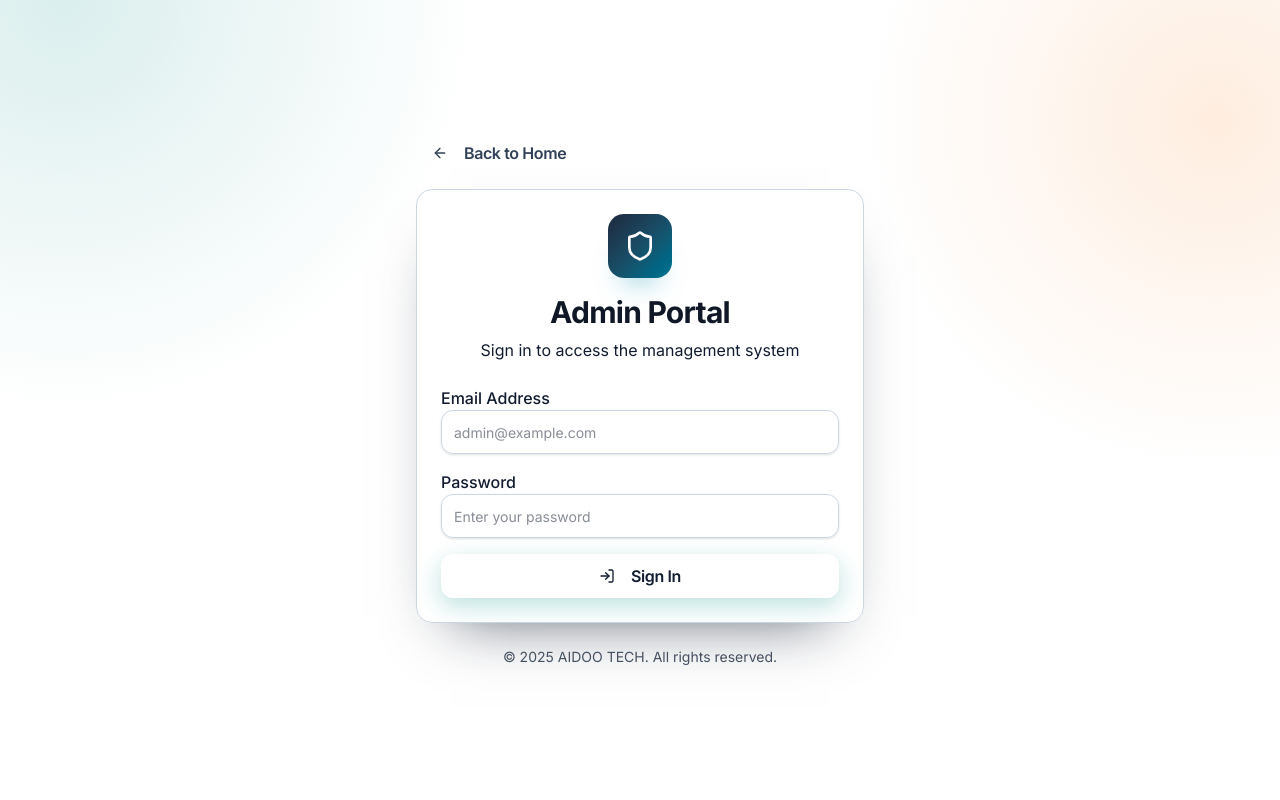
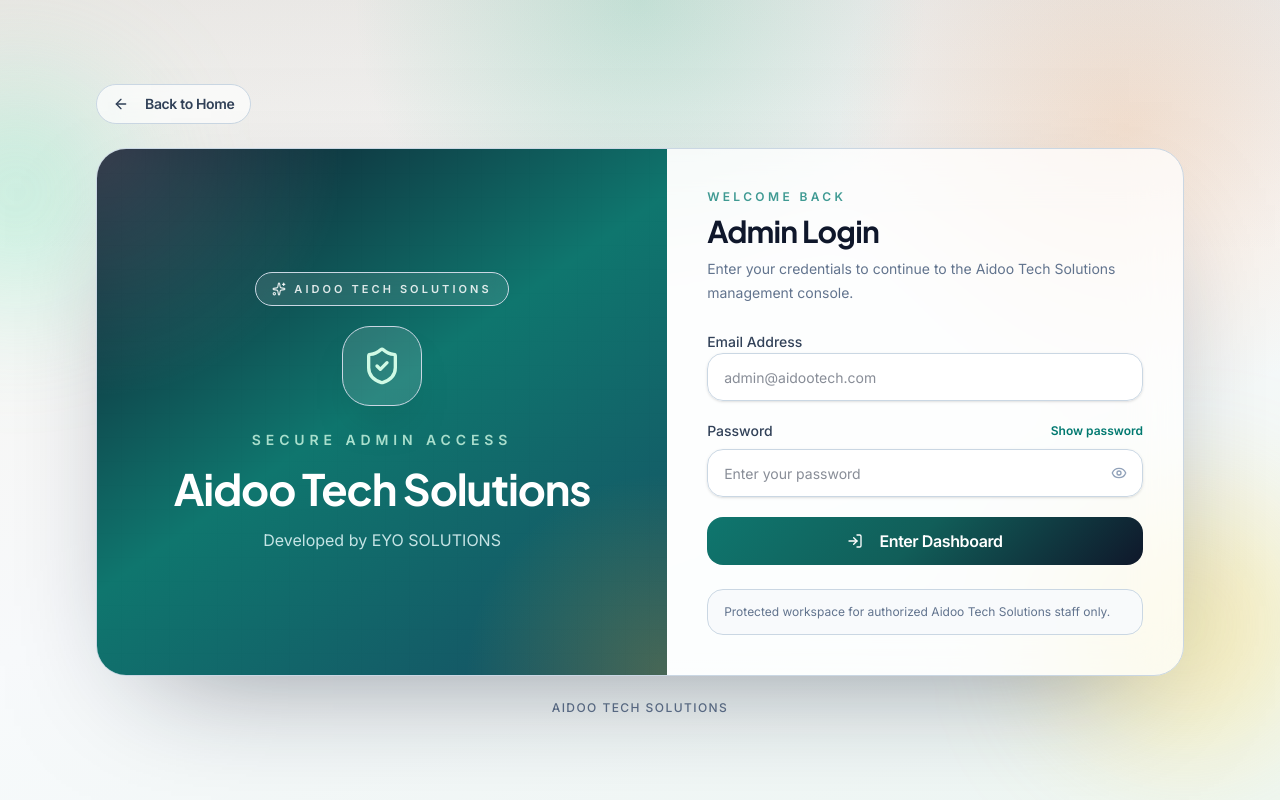
Before and after one commit to hirepurchase/hirepurcahse, a Next.js app: page /admin-login in a window 1280 px wide. Built offline with nearby package versions, Linux system fonts and the light colour scheme.

Commit message:
loginupdate

```diff
--- a/src/app/admin-login/page.tsx
+++ b/src/app/admin-login/page.tsx
@@ -3,11 +3,20 @@
 import { useState } from "react";
 import { useRouter } from "next/navigation";
 import { Button } from "@/components/ui/button";
-import { Card, CardContent, CardDescription, CardHeader, CardTitle } from "@/components/ui/card";
 import { Input } from "@/components/ui/input";
 import { Label } from "@/components/ui/label";
 import { Alert, AlertDescription } from "@/components/ui/alert";
-import { Shield, ArrowLeft, LogIn, AlertCircle } from "lucide-react";
+import {
+  AlertCircle,
+  ArrowLeft,
+  Eye,
+  EyeOff,
+  LogIn,
+  ShieldCheck,
+  Sparkles,
+  Workflow,
+  ChartNoAxesCombined,
+} from "lucide-react";
 
 export default function AdminLoginPage() {
   const router = useRouter();
@@ -15,6 +24,7 @@ export default function AdminLoginPage() {
   const [password, setPassword] = useState("");
   const [isLoading, setIsLoading] = useState(false);
   const [error, setError] = useState("");
+  const [showPassword, setShowPassword] = useState(false);
 
   const handleSubmit = async (e: React.FormEvent) => {
     e.preventDefault();
@@ -22,7 +32,8 @@ export default function AdminLoginPage() {
     setIsLoading(true);
 
     try {
-      const API_URL = process.env.NEXT_PUBLIC_API_URL || 'http://localhost:5000/api';
+      const API_URL =
+        process.env.NEXT_PUBLIC_API_URL || "http://localhost:5000/api";
       const response = await fetch(`${API_URL}/auth/admin/login`, {
         method: "POST",
         headers: {
@@ -39,14 +50,15 @@ export default function AdminLoginPage() {
       const { token, user } = await response.json();
 
       // Store auth data
-      if (typeof window !== 'undefined') {
-        localStorage.setItem('token', token);
-        localStorage.setItem('user', JSON.stringify(user));
-        localStorage.setItem('userType', 'admin');
-        window.location.href = '/admin/dashboard';
+      if (typeof window !== "undefined") {
+        localStorage.setItem("token", token);
+        localStorage.setItem("user", JSON.stringify(user));
+        localStorage.setItem("userType", "admin");
+        window.location.href = "/admin/dashboard";
       }
     } catch (err: unknown) {
-      const message = err instanceof Error ? err.message : "Invalid credentials";
+      const message =
+        err instanceof Error ? err.message : "Invalid credentials";
       setError(message || "Invalid credentials");
     } finally {
       setIsLoading(false);
@@ -54,48 +66,83 @@ export default function AdminLoginPage() {
   };
 
   return (
-    <div className="min-h-screen flex items-center justify-center p-4">
-      <div className="w-full max-w-md">
-        {/* Back to Home Button */}
+    <div className="relative min-h-screen overflow-hidden bg-[#f5f3ee]">
+      <div className="absolute inset-0 bg-[radial-gradient(circle_at_top,rgba(16,185,129,0.18),transparent_28%),radial-gradient(circle_at_88%_16%,rgba(251,146,60,0.20),transparent_22%),linear-gradient(160deg,#f7f4ef_0%,#f8fafc_52%,#eef7f4_100%)]" />
+      <div className="absolute -left-24 top-20 h-56 w-56 rounded-full bg-emerald-300/30 blur-3xl" />
+      <div className="absolute bottom-12 right-[-2rem] h-64 w-64 rounded-full bg-amber-300/30 blur-3xl" />
+      <div className="absolute inset-x-0 top-0 h-64 bg-[linear-gradient(to_bottom,rgba(15,23,42,0.06),transparent)]" />
+
+      <main className="page-shell relative mx-auto flex min-h-screen w-full max-w-6xl flex-col justify-center px-4 py-6 sm:px-6 lg:px-8">
+        <div className="mb-5 flex justify-center sm:mb-6 lg:justify-start">
           <Button
             variant="ghost"
-          className="mb-4 text-sm sm:text-base text-slate-700"
-          onClick={() => router.push('/')}
+            className="group rounded-full border border-slate-200/70 bg-white/70 px-4 text-sm text-slate-700 backdrop-blur-md transition hover:bg-white"
+            onClick={() => router.push("/")}
           >
-          <ArrowLeft className="mr-2 h-4 w-4" />
+            <ArrowLeft className="mr-2 h-4 w-4 transition group-hover:-translate-x-0.5" />
             Back to Home
           </Button>
+        </div>
 
-        <Card className="border-white/70 bg-white/90 shadow-[0_30px_60px_-36px_rgba(15,23,42,0.7)]">
-          <CardHeader className="space-y-3 sm:space-y-4 pb-4 sm:pb-6 px-4 sm:px-6">
-            <div className="flex justify-center">
-              <div className="w-14 h-14 sm:w-16 sm:h-16 bg-gradient-to-br from-slate-800 to-cyan-700 rounded-2xl flex items-center justify-center shadow-[0_20px_30px_-20px_rgba(8,145,178,0.75)]">
-                <Shield className="h-7 w-7 sm:h-8 sm:w-8 text-white" />
+        <section className="overflow-hidden rounded-[30px] border border-white/80 bg-white/72 shadow-[0_45px_120px_-55px_rgba(15,23,42,0.5)] backdrop-blur-xl">
+          <div className="grid lg:grid-cols-[1.05fr_0.95fr]">
+            <div className="relative overflow-hidden bg-[linear-gradient(145deg,#0f172a_0%,#0f766e_48%,#164e63_100%)] px-6 py-8 text-white sm:px-8 sm:py-10 lg:px-10 lg:py-12">
+              <div className="absolute inset-0 bg-[radial-gradient(circle_at_top_left,rgba(255,255,255,0.16),transparent_32%),radial-gradient(circle_at_bottom_right,rgba(251,191,36,0.22),transparent_26%)]" />
+              <div className="surface-grid absolute inset-0 opacity-15" />
+              <div className="relative flex h-full flex-col items-center justify-center text-center">
+                <div className="mb-5 inline-flex items-center gap-2 rounded-full border border-white/20 bg-white/10 px-4 py-2 text-[11px] font-semibold uppercase tracking-[0.28em] text-white/85 backdrop-blur">
+                  <Sparkles className="h-3.5 w-3.5" />
+                  Aidoo Tech Solutions
+                </div>
+
+                <div className="mb-6 flex h-[4.5rem] w-[4.5rem] items-center justify-center rounded-[28px] border border-white/15 bg-white/12 shadow-[0_25px_50px_-30px_rgba(0,0,0,0.7)] sm:h-20 sm:w-20">
+                  <ShieldCheck className="h-9 w-9 text-emerald-100 sm:h-10 sm:w-10" />
+                </div>
+
+                <p className="mb-3 text-sm font-semibold uppercase tracking-[0.35em] text-emerald-100/80">
+                  Secure Admin Access
+                </p>
+                <h1 className="max-w-md text-3xl font-extrabold leading-tight text-white sm:text-4xl lg:text-[2.7rem]">
+                  Aidoo Tech Solutions
+                </h1>
+                <p className="mt-3 max-w-md text-balance text-sm leading-6 text-cyan-50/82 sm:text-base">
+Developed by EYO SOLUTIONS
+                </p>
               </div>
             </div>
-            <div className="text-center">
-              <CardTitle className="text-2xl sm:text-3xl font-bold text-gray-900">
-                Admin Portal
-              </CardTitle>
-              <CardDescription className="text-sm sm:text-base mt-2">
-                Sign in to access the management system
-              </CardDescription>
+
+            <div className="flex items-center px-5 py-6 sm:px-8 sm:py-8 lg:px-10 lg:py-10">
+              <div className="mx-auto w-full max-w-md">
+                <div className="mb-6 text-center lg:text-left">
+                  <p className="text-xs font-semibold uppercase tracking-[0.28em] text-teal-700/75">
+                    Welcome Back
+                  </p>
+                  <h2 className="mt-2 text-3xl font-extrabold text-slate-900">
+                    Admin Login
+                  </h2>
+                  <p className="mt-2 text-sm leading-6 text-slate-500">
+                    Enter your credentials to continue to the Aidoo Tech
+                    Solutions management console.
+                  </p>
                 </div>
-          </CardHeader>
 
-          <CardContent className="space-y-4 sm:space-y-6 px-4 sm:px-6 pb-6">
-            {/* Error Message */}
                 {error && (
-              <Alert variant="destructive">
+                  <Alert className="mb-5 border-red-200 bg-red-50/90 text-red-700">
                     <AlertCircle className="h-4 w-4" />
-                <AlertDescription className="text-sm">{error}</AlertDescription>
+                    <AlertDescription className="text-sm">
+                      {error}
+                    </AlertDescription>
                   </Alert>
                 )}
 
-            {/* Login Form */}
-            <form onSubmit={handleSubmit} className="space-y-4">
+                <form onSubmit={handleSubmit} className="space-y-5">
                   <div className="space-y-2">
-                <Label htmlFor="email" className="text-sm sm:text-base">Email Address</Label>
+                    <Label
+                      htmlFor="email"
+                      className="text-sm font-medium text-slate-700"
+                    >
+                      Email Address
+                    </Label>
                     <Input
                       id="email"
                       type="email"
@@ -103,29 +150,59 @@ export default function AdminLoginPage() {
                       onChange={(e) => setEmail(e.target.value)}
                       required
                       disabled={isLoading}
-                  placeholder="admin@example.com"
-                  className="h-10 sm:h-11 text-sm sm:text-base"
+                      placeholder="admin@aidootech.com"
+                      className="h-12 rounded-2xl border-slate-200 bg-white/90 px-4 text-base shadow-sm transition focus:border-teal-500 focus:ring-2 focus:ring-teal-500/20"
                     />
                   </div>
 
                   <div className="space-y-2">
-                <Label htmlFor="password" className="text-sm sm:text-base">Password</Label>
+                    <div className="flex items-center justify-between gap-3">
+                      <Label
+                        htmlFor="password"
+                        className="text-sm font-medium text-slate-700"
+                      >
+                        Password
+                      </Label>
+                      <button
+                        type="button"
+                        onClick={() => setShowPassword((value) => !value)}
+                        className="text-xs font-semibold text-teal-700 transition hover:text-teal-800"
+                      >
+                        {showPassword ? "Hide password" : "Show password"}
+                      </button>
+                    </div>
+                    <div className="relative">
                       <Input
                         id="password"
-                  type="password"
+                        type={showPassword ? "text" : "password"}
                         value={password}
                         onChange={(e) => setPassword(e.target.value)}
                         required
                         disabled={isLoading}
                         placeholder="Enter your password"
-                  className="h-10 sm:h-11 text-sm sm:text-base"
+                        className="h-12 rounded-2xl border-slate-200 bg-white/90 px-4 pr-12 text-base shadow-sm transition focus:border-teal-500 focus:ring-2 focus:ring-teal-500/20"
                       />
+                      <button
+                        type="button"
+                        onClick={() => setShowPassword((value) => !value)}
+                        className="absolute inset-y-0 right-0 flex w-12 items-center justify-center text-slate-400 transition hover:text-slate-600"
+                        aria-label={
+                          showPassword ? "Hide password" : "Show password"
+                        }
+                      >
+                        {showPassword ? (
+                          <EyeOff className="h-4 w-4" />
+                        ) : (
+                          <Eye className="h-4 w-4" />
+                        )}
+                      </button>
+                    </div>
                   </div>
 
                   <Button
                     type="submit"
                     disabled={isLoading}
-                className="w-full h-10 sm:h-11 text-sm sm:text-base"
+                    className="h-12 w-full rounded-2xl bg-[linear-gradient(135deg,#0f766e_0%,#115e59_48%,#0f172a_100%)] text-base font-semibold text-white shadow-[0_25px_40px_-24px_rgba(15,118,110,0.9)] transition hover:brightness-110"
                   >
                     {isLoading ? (
                       <>
@@ -135,19 +212,25 @@ export default function AdminLoginPage() {
                     ) : (
                       <>
                         <LogIn className="mr-2 h-4 w-4" />
-                    Sign In
+                        Enter Dashboard
                       </>
                     )}
                   </Button>
                 </form>
-          </CardContent>
-        </Card>
 
-        {/* Footer */}
-        <div className="mt-4 sm:mt-6 text-center text-xs sm:text-sm text-gray-600 px-4">
-          <p>&copy; 2025 AIDOO TECH. All rights reserved.</p>
+                <div className="mt-6 rounded-2xl border border-slate-200/80 bg-slate-50/90 px-4 py-3 text-center text-xs leading-5 text-slate-500 lg:text-left">
+                  Protected workspace for authorized Aidoo Tech Solutions staff
+                  only.
                 </div>
               </div>
             </div>
+          </div>
+        </section>
+
+        <div className="mt-5 text-center text-xs font-medium tracking-[0.12em] text-slate-500 sm:mt-6">
+          AIDOO TECH SOLUTIONS
+        </div>
+      </main>
+    </div>
   );
 }
--- a/src/app/page.tsx
+++ b/src/app/page.tsx
@@ -1,178 +1,92 @@
 "use client";
 
-import { useState } from "react";
 import { useRouter } from "next/navigation";
-import { ArrowRight, CreditCard, FileText, Menu, ShieldCheck, ShoppingCart, Users, X } from "lucide-react";
+import { ArrowRight, ShieldCheck, ShoppingCart, Users } from "lucide-react";
 import { Button } from "@/components/ui/button";
-import { Card, CardContent, CardDescription, CardHeader, CardTitle } from "@/components/ui/card";
-
-const highlights = [
-  {
-    title: "Customer Management",
-    description: "Complete customer lifecycle, onboarding, and account visibility.",
-    icon: Users,
-  },
-  {
-    title: "Contract Intelligence",
-    description: "Track schedules, balances, and contract performance in one flow.",
-    icon: FileText,
-  },
-  {
-    title: "Integrated Payments",
-    description: "Built for mobile money with live status and retry handling.",
-    icon: CreditCard,
-  },
-];
 
 export default function Home() {
   const router = useRouter();
-  const [mobileMenuOpen, setMobileMenuOpen] = useState(false);
 
   return (
-    <div className="min-h-screen">
-      <header className="sticky top-0 z-50 border-b border-white/60 bg-white/80 backdrop-blur-md">
-        <div className="mx-auto flex h-16 max-w-7xl items-center justify-between px-4 sm:px-6">
+    <div className="relative min-h-screen overflow-hidden bg-[#f6f4ee]">
+      <div className="absolute inset-0 bg-[radial-gradient(circle_at_top,rgba(13,148,136,0.14),transparent_28%),radial-gradient(circle_at_85%_20%,rgba(251,146,60,0.16),transparent_20%),linear-gradient(180deg,#f8f6f1_0%,#f8fafc_55%,#eef7f4_100%)]" />
+      <div className="absolute -left-24 top-16 h-52 w-52 rounded-full bg-emerald-300/25 blur-3xl" />
+      <div className="absolute bottom-10 right-[-2rem] h-56 w-56 rounded-full bg-amber-200/30 blur-3xl" />
+
+      <div className="relative mx-auto flex min-h-screen max-w-5xl flex-col px-4 py-6 sm:px-6">
+        <header className="flex items-center justify-between">
           <button
-            className="flex items-center gap-2"
+            className="flex items-center gap-3 text-left"
             onClick={() => router.push("/")}
           >
-            <div className="flex h-9 w-9 items-center justify-center rounded-xl bg-primary text-primary-foreground shadow-[0_12px_28px_-14px_rgba(13,148,136,0.75)]">
+            <div className="flex h-11 w-11 items-center justify-center rounded-2xl bg-[linear-gradient(135deg,#0f766e_0%,#0f172a_100%)] text-white shadow-[0_18px_40px_-22px_rgba(15,118,110,0.85)]">
               <ShoppingCart className="h-5 w-5" />
             </div>
-            <div className="text-left">
-              <p className="text-sm font-semibold tracking-tight text-slate-900">AIDOO TECH</p>
-              <p className="text-[11px] uppercase tracking-[0.2em] text-slate-500">Hire Purchase OS</p>
+            <div>
+              <p className="text-sm font-semibold tracking-tight text-slate-900">
+                AIDOO TECH
+              </p>
+              <p className="text-[11px] uppercase tracking-[0.24em] text-slate-500">
+                Hire Purchase
+              </p>
             </div>
           </button>
 
-          <nav className="hidden items-center gap-3 md:flex">
-            <Button variant="ghost" onClick={() => router.push("/customer-login")}>
-              Customer Portal
-            </Button>
-            <Button onClick={() => router.push("/admin-login")}>
-              Admin Portal
-            </Button>
-          </nav>
+          <Button
+            variant="ghost"
+            className="hidden text-slate-700 sm:inline-flex"
+            onClick={() => router.push("/admin-login")}
+          >
+            Admin Login
+          </Button>
+        </header>
 
-          <button
-            className="rounded-xl border border-slate-200 bg-white p-2 md:hidden"
-            onClick={() => setMobileMenuOpen((prev) => !prev)}
-            aria-label="Toggle menu"
-          >
-            {mobileMenuOpen ? <X className="h-5 w-5 text-slate-700" /> : <Menu className="h-5 w-5 text-slate-700" />}
-          </button>
-        </div>
-        {mobileMenuOpen && (
-          <div className="border-t border-slate-200 bg-white px-4 py-3 md:hidden">
-            <div className="flex flex-col gap-2">
+        <main className="flex flex-1 items-center justify-center py-10 sm:py-14">
+          <section className="w-full max-w-3xl rounded-[32px] border border-white/80 bg-white/76 px-6 py-10 text-center shadow-[0_40px_110px_-54px_rgba(15,23,42,0.45)] backdrop-blur-xl sm:px-10 sm:py-14">
+            <div className="mx-auto inline-flex items-center gap-2 rounded-full border border-emerald-200 bg-emerald-50 px-4 py-2 text-[11px] font-semibold uppercase tracking-[0.24em] text-emerald-800">
+              <ShieldCheck className="h-3.5 w-3.5" />
+              Aidoo Tech Solutions
+            </div>
+
+            <h1 className="mt-6 text-balance text-4xl font-extrabold leading-tight text-slate-900 sm:text-5xl lg:text-6xl">
+              Access to your Hire purchase workspace.
+            </h1>
+
+            <p className="mx-auto mt-4 max-w-xl text-balance text-sm leading-7 text-slate-600 sm:text-base">
+              Manage operations from the admin portal or track repayments from
+              the customer portal.
+            </p>
+
+            <div className="mx-auto mt-8 flex max-w-md flex-col gap-3 sm:flex-row">
               <Button
-                variant="ghost"
-                className="justify-start"
-                onClick={() => {
-                  router.push("/customer-login");
-                  setMobileMenuOpen(false);
-                }}
+                size="lg"
+                className="flex-1 rounded-2xl bg-[linear-gradient(135deg,#0f766e_0%,#115e59_48%,#0f172a_100%)] shadow-[0_24px_40px_-24px_rgba(15,118,110,0.9)]"
+                onClick={() => router.push("/admin-login")}
               >
+                Admin Portal
+                <ArrowRight className="h-4 w-4" />
+              </Button>
+              <Button
+                size="lg"
+                variant="outline"
+                className="flex-1 rounded-2xl border-slate-200 bg-white/90"
+                onClick={() => router.push("/customer-login")}
+              >
+                <Users className="h-4 w-4" />
                 Customer Portal
               </Button>
-              <Button
-                className="justify-start"
-                onClick={() => {
-                  router.push("/admin-login");
-                  setMobileMenuOpen(false);
-                }}
-              >
-                Admin Portal
-              </Button>
-            </div>
-          </div>
-        )}
-      </header>
-
-      <main className="mx-auto max-w-7xl px-4 pb-16 pt-10 sm:px-6 lg:pt-14">
-        <section className="relative overflow-hidden rounded-[2rem] border border-white/70 bg-white/80 p-7 shadow-[0_30px_80px_-45px_rgba(15,23,42,0.65)] backdrop-blur-md sm:p-10 lg:p-14">
-          <div className="absolute -left-24 top-0 h-56 w-56 rounded-full bg-cyan-300/40 blur-3xl" />
-          <div className="absolute -right-20 bottom-0 h-64 w-64 rounded-full bg-amber-200/50 blur-3xl" />
-
-          <div className="relative grid gap-9 lg:grid-cols-[1.2fr_0.8fr] lg:items-center">
-            <div className="space-y-5">
-              <p className="inline-flex items-center gap-2 rounded-full border border-cyan-200 bg-cyan-50 px-4 py-1 text-xs font-semibold uppercase tracking-[0.2em] text-cyan-800">
-                <ShieldCheck className="h-3.5 w-3.5" />
-                Operational Control Center
-              </p>
-              <h1 className="max-w-2xl text-4xl font-semibold leading-tight text-slate-900 sm:text-5xl lg:text-6xl">
-                Modern Hire Purchase
-                <span className="block text-primary">Built for Daily Operations</span>
-              </h1>
-              <p className="max-w-xl text-base text-slate-600 sm:text-lg">
-                Manage contracts, payments, inventory, and customer activity from one dependable platform designed for speed and clarity.
-              </p>
-              <div className="flex flex-col gap-3 sm:flex-row">
-                <Button size="lg" onClick={() => router.push("/admin-login")}>
-                  Enter Admin Workspace
-                  <ArrowRight className="h-4 w-4" />
-                </Button>
-                <Button size="lg" variant="outline" onClick={() => router.push("/customer-login")}>
-                  Open Customer Portal
-                </Button>
-              </div>
             </div>
 
-            <Card className="border-slate-200/70 bg-white/90">
-              <CardHeader className="space-y-3">
-                <CardTitle className="text-xl">Quick Access</CardTitle>
-                <CardDescription>
-                  Pick your workspace to continue.
-                </CardDescription>
-              </CardHeader>
-              <CardContent className="space-y-3">
-                <Button className="w-full justify-start" onClick={() => router.push("/admin-login")}>
-                  <ShieldCheck className="h-4 w-4" />
-                  Admin Login
-                </Button>
-                <Button className="w-full justify-start" variant="secondary" onClick={() => router.push("/customer-login")}>
-                  <Users className="h-4 w-4" />
-                  Customer Login
-                </Button>
-                <p className="pt-1 text-xs text-slate-500">
-                  Customer default username and initial password: phone number.
-                </p>
-              </CardContent>
-            </Card>
-          </div>
-        </section>
+            <p className="mt-6 text-xs text-slate-500">
+              Customer default username and initial password: phone number.
+            </p>
+          </section>
+        </main>
 
-        <section className="mt-10 grid gap-4 md:grid-cols-3">
-          {highlights.map((item, index) => (
-            <Card
-              key={item.title}
-              className="translate-y-0 animate-[rise-in_420ms_cubic-bezier(0.19,1,0.22,1)] border-white/70 bg-white/90"
-              style={{ animationDelay: `${index * 110}ms` }}
-            >
-              <CardHeader>
-                <div className="mb-1 inline-flex h-10 w-10 items-center justify-center rounded-xl bg-slate-900 text-cyan-100">
-                  <item.icon className="h-5 w-5" />
-                </div>
-                <CardTitle>{item.title}</CardTitle>
-                <CardDescription>{item.description}</CardDescription>
-              </CardHeader>
-            </Card>
-          ))}
-        </section>
-      </main>
-
-      <footer className="border-t border-white/60 bg-slate-950 px-4 py-9 text-slate-300 sm:px-6">
-        <div className="mx-auto flex max-w-7xl flex-col gap-3 sm:flex-row sm:items-center sm:justify-between">
-          <div>
-            <p className="text-sm font-semibold text-slate-100">AIDOO TECH</p>
-            <p className="text-xs text-slate-400">Hire Purchase Management Platform</p>
-          </div>
-          <div className="text-xs text-slate-400">
-            <p>&copy; 2026 AIDOO TECH. All rights reserved.</p>
-            <p>Built by EYO Solutions</p>
-          </div>
-        </div>
-      </footer>
+        <footer className="pb-2 text-center text-xs text-slate-500">
+          &copy; 2026 AIDOO TECH
+        </footer>
+      </div>
     </div>
   );
 }
```
Lines whose indentation alone changed are shown as unchanged.
